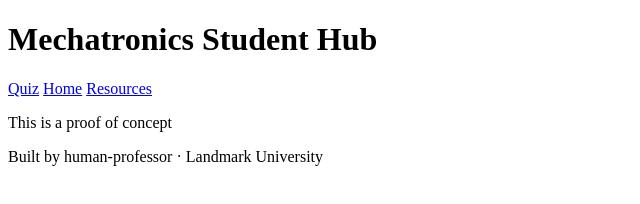
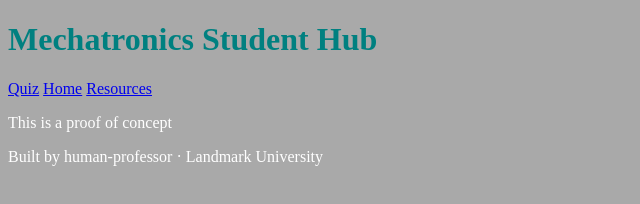
Before and after one commit to human-professor/mechatronics-hub, a plain HTML site: page index.html in a window 1280 px wide. Shown: the whole page, without its empty margins (0-640 px from the left). Drawn offline with Linux system fonts and the light colour scheme.

Commit message:
Update index.html

```diff
--- a/index.html
+++ b/index.html
@@ -1,6 +1,16 @@
 <!DOCTYPE html>
 <html>
   <head>
+    <style>
+    h1 {
+      color : teal;
+    }
+    body {
+      background-color: darkgray;
+      color: white;
+      font-size: 16px;
+    }
+  </style>
     <title>Mechatronics Hub</title>
   </head>
   <body>
```
